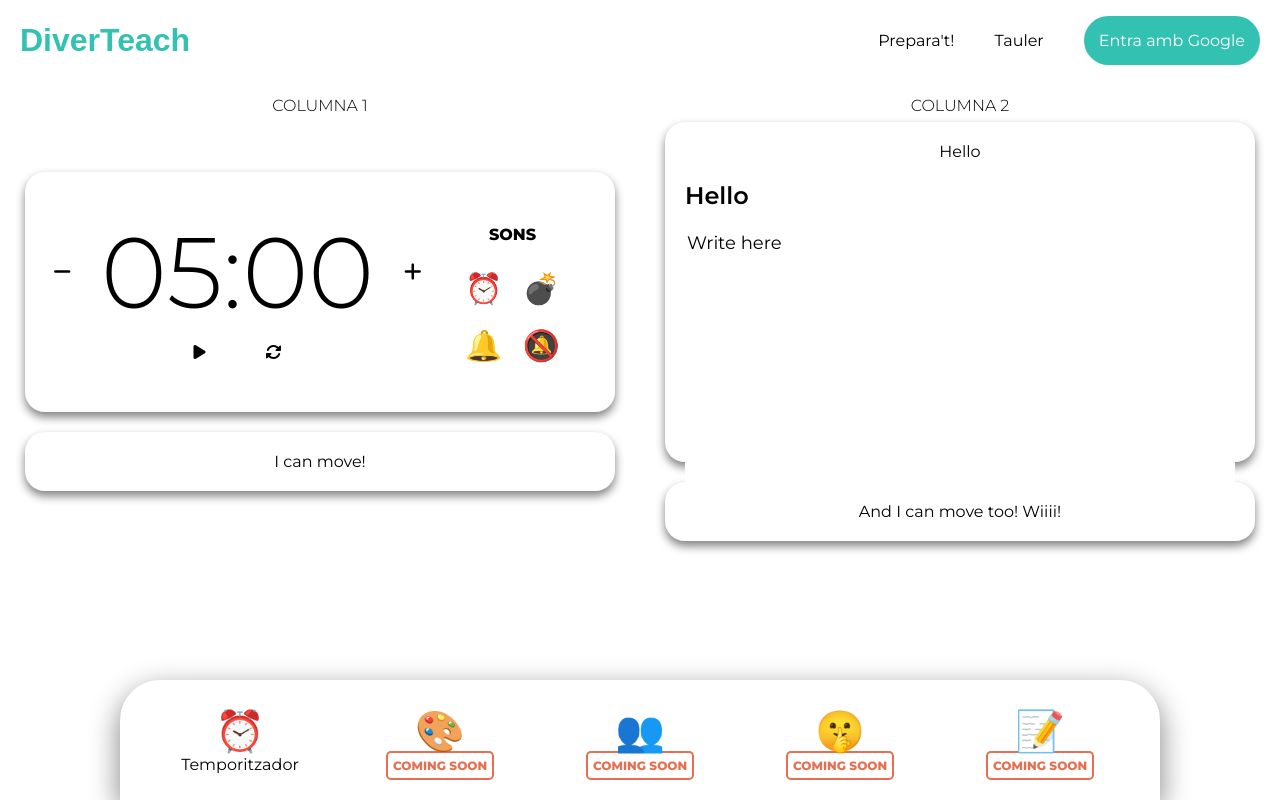
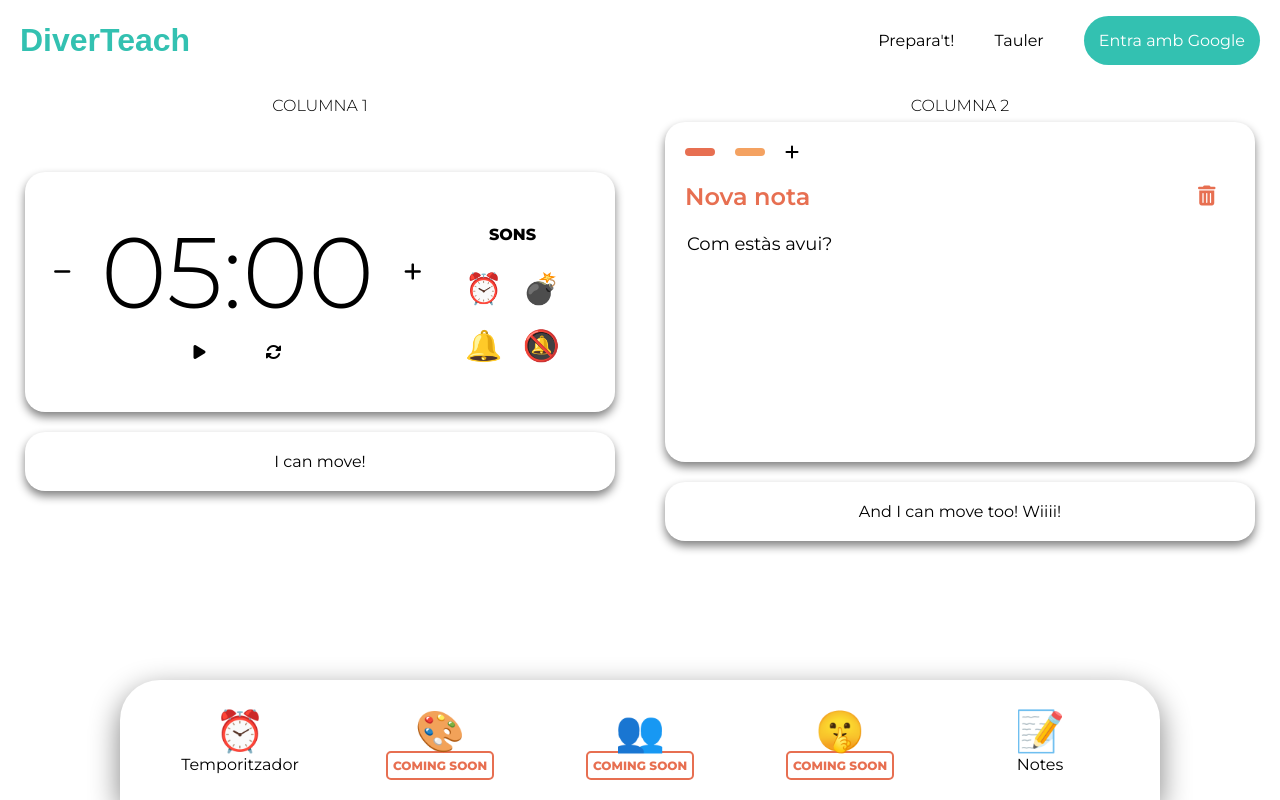
Before and after one commit to ArnoldGee/diverteach, a React (Create React App) app: page /dashboard in a window 1280 px wide. Built offline with nearby package versions, Linux system fonts and the light colour scheme; a web font is replaced by a local one.

Commit message:
✨Added a new notes tool with the possibility to add multiple notes

```diff
--- a/src/components/dashboard-menu/dashboard-menu.component.jsx
+++ b/src/components/dashboard-menu/dashboard-menu.component.jsx
@@ -24,7 +24,7 @@ const DashboardMenu = () => (
     </div>
     <div className="dashboard-item">
       <div className="dashboard-icon"><span role="img" aria-label="">📝</span></div>
-      <div className="dashboard-description">{/*Notes*/}<InfoLabel/></div>
+      <div className="dashboard-description">Notes</div>
     </div>
   </div>
 )
--- a/src/components/tool-notes/tool-notes.component.jsx
+++ b/src/components/tool-notes/tool-notes.component.jsx
@@ -1,53 +1,119 @@
-import React, { Component } from 'react'
+import React, {Component} from 'react';
 
-import './tool-notes.styles.scss'
+import './tool-notes.styles.scss';
+
+const colors = [
+  '#264653',
+  '#33C1B1',
+  '#E9C46A',
+  '#F4A261',
+  '#E76F51',
+  '#fff6e4',
+];
 
 export default class ToolNotes extends Component {
-  constructor(props){
-    super(props)
+  constructor(props) {
+    super(props);
     this.state = {
       currentIndex: 0,
-      nextId: 2,
-      notes: [{id: 1, color:"000000", title: "Hello", content: "Write here"}]
-    }
+      nextId: 3,
+      notes: [
+        {
+          id: 1,
+          color: '#E76F51',
+          title: 'Nova nota',
+          content: 'Com estàs avui?',
+        },
+        {
+          id: 2,
+          color: '#F4A261',
+          title: 'Una altra nova nota',
+          content: 'Com estàs avui?',
+        },
+      ],
+    };
+    this.handleNewNote = this.handleNewNote.bind(this)
   }
 
-  handleChangeNote(index){
-    console.log(index)
+  handleNewNote() {
+    this.setState(prevState => ({
+      nextId: prevState.nextId + 1,
+      notes: prevState.notes.concat([{
+        id: prevState.nextId,
+        color: colors[Math.floor(Math.random()*colors.length)],
+        title: "Nova nota",
+        content: 'Escriu aquí',
+      }])
+    }))
+    console.log(this.state)
+  }
+  handleDeleteNote(index) {
+    if(this.state.notes.length === 1) {
+      return
+    }
+    const newNotes = Array.from(this.state.notes)
+    newNotes.splice(index, 1)
     this.setState({
-      currentIndex: index
+      notes: newNotes,
+      currentIndex: index < 1 ? index : index - 1,
     })
   }
 
-  handleChangeText(index, section, event){
-    const {value} = event.target
-    const newNotes = Array.from(this.state.notes)
-    newNotes[index] = {...newNotes[index], [section]: value}
-    this.setState(prevState =>({
+  handleChangeNote(index) {
+    console.log(index);
+    this.setState({
+      currentIndex: index,
+    });
+  }
+
+  handleChangeText(index, section, event) {
+    const {value} = event.target;
+    const newNotes = Array.from(this.state.notes);
+    newNotes[index] = {...newNotes[index], [section]: value};
+    this.setState((prevState) => ({
       ...prevState,
-      notes: newNotes
-    }))
+      notes: newNotes,
+    }));
   }
 
   render() {
-    const {notes, currentIndex} = this.state
-    const {title, content} = this.state.notes[currentIndex]
+    const {notes, currentIndex} = this.state;
+    const {title, content, color} = this.state.notes[currentIndex];
     return (
       <div className="tool-notes">
         <div className="notes-selector">
-          {
-            notes.map((note, index) => (
-              <span key={note.id} onClick={() => this.handleChangeNote(index)}>{note.title}</span>
-            ))
-          }
+          {notes.map((note, index) => (
+            <div className="notes-label" key={note.id} onClick={() => this.handleChangeNote(index)}>
+              <div className="label-color" style={{backgroundColor: note.color}} />
+              <div className="label-text">
+                {note.title}
+              </div>
+            </div>
+          ))}
+          <div className="notes-label" onClick={this.handleNewNote}><i className="fa fa-plus" aria-hidden="true"></i></div>
         </div>
         <div className="notes-container">
-
-              <input className="note-title" name="title"  type="text" value={title} onChange={e => this.handleChangeText(currentIndex, "title", e)}/>
-              <textarea className='note-content' name="content"  value={content} onChange={e => this.handleChangeText(currentIndex, "content", e)}></textarea>
-
+          <div className="title-container">
+            <input
+              className="note-title"
+              style={{color}}
+              placeholder="Nova nota"
+              name="title"
+              type="text"
+              value={title}
+              onChange={(e) => this.handleChangeText(currentIndex, 'title', e)}
+            />
+            <i style={{color}} onClick={() => this.handleDeleteNote(currentIndex)} className="fa fa-trash" aria-hidden="true"></i>
+          </div>
+          <textarea
+            className="note-content"
+            placeholder="Com estàs avui?"
+            name="content"
+            value={content}
+            onChange={(e) => this.handleChangeText(currentIndex, 'content', e)}
+          ></textarea>
         </div>
       </div>
-    )
+    );
   }
 }
--- a/src/components/tool-notes/tool-notes.styles.scss
+++ b/src/components/tool-notes/tool-notes.styles.scss
@@ -4,8 +4,50 @@
   height: 300px;
   width: 550px;
 
+  .notes-selector {
+    width: 100%;
+    display: flex;
+    overflow: hidden;
+    .notes-label {
+      display: flex;
+      align-items: center;
+      margin-right: 10px;
+      .label-color {
+        height: 8px;
+        width: 30px;
+        border-radius: 5px;
+        margin-right: 10px;
+      }
+      .label-text {
+        width: 0px;
+        height: 20px;
+        overflow: hidden;
+        white-space:nowrap;
+        text-align: left;
+      }
+      &:hover .label-text {
+        animation: uncover-label-text 0.5s forwards
+      }
+    }
+  }
+
   .notes-container {
-    height: 90%;
+    height: 65%;
+    .title-container {
+      width: 100%;
+      display: flex;
+      justify-content: space-between;
+      align-items: center;
+      .fa-trash {
+        font-size: 20px;
+        margin-right: 20px;
+        transform: scale(1.5);
+        animation: magnify-icon-out 0.3s ease-out 0s forwards;
+        &:hover {
+          animation: magnify-icon 0.3s ease-out forwards;
+        }
+      }
+    }
     .note-title {
       width: 100%;
       border-width: 0px;
@@ -24,3 +66,24 @@
     }
   }
 }
+@keyframes uncover-label-text {
+  to {
+    width: 200px;
+    height: auto;
+  }
+}
+
+@keyframes magnify-icon {
+  0% {
+    transform: scale(1);
+  }
+  100% {
+    transform: scale(1.5);
+  }
+}
+@keyframes magnify-icon-out {
+
+  100% {
+    transform: scale(1);
+  }
+}
```
